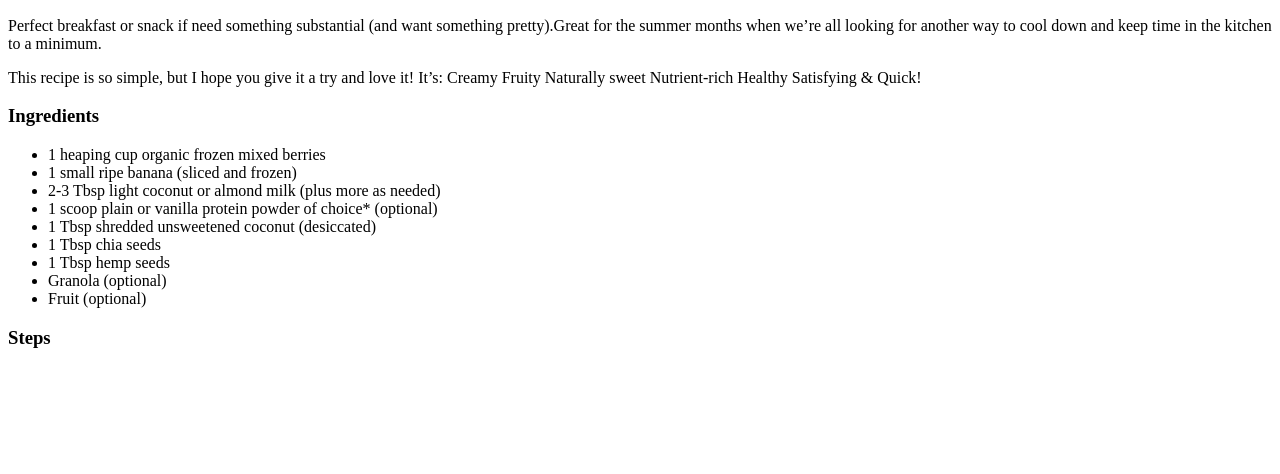
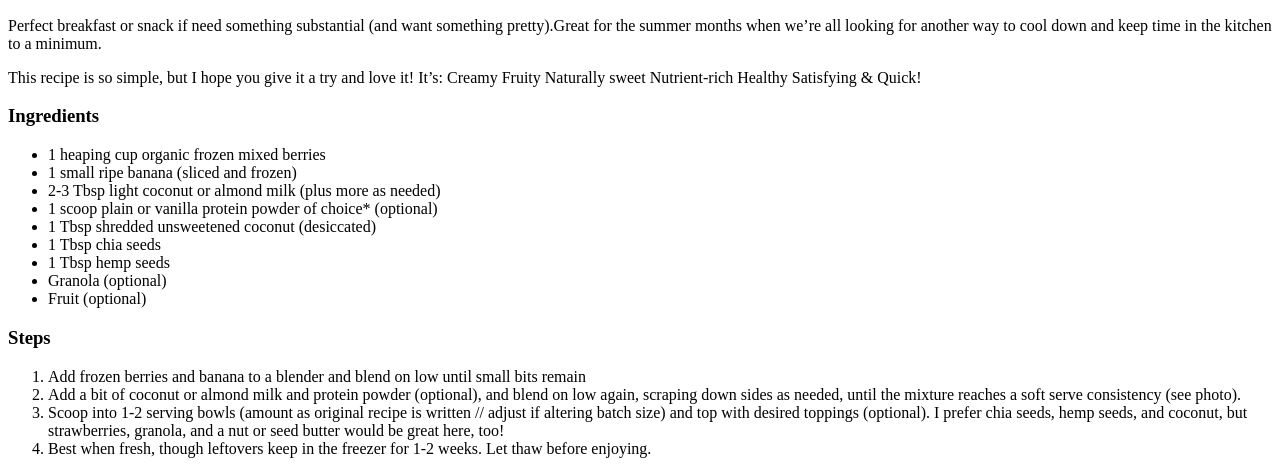
Before and after one commit to RottenK1D/odin-recipes, a plain HTML site: page recipes/smoothie-bowl.html in a window 1280 px wide. Shown: the part 509-983 px from the top of the page. Before the commit the page ends 877 px from the top, so only its background shows below. Drawn offline with Linux system fonts and the light colour scheme.

Commit message:
add new receipie

```diff
--- a/recipes/smoothie-bowl.html
+++ b/recipes/smoothie-bowl.html
@@ -38,5 +38,11 @@
     </ul>
 
     <h3>Steps</h3>
+    <ol>
+        <li>Add frozen berries and banana to a blender and blend on low until small bits remain</li>
+        <li>Add a bit of coconut or almond milk and protein powder (optional), and blend on low again, scraping down sides as needed, until the mixture reaches a soft serve consistency (see photo).</li>
+        <li>Scoop into 1-2 serving bowls (amount as original recipe is written // adjust if altering batch size) and top with desired toppings (optional). I prefer chia seeds, hemp seeds, and coconut, but strawberries, granola, and a nut or seed butter would be great here, too!</li>
+        <li>Best when fresh, though leftovers keep in the freezer for 1-2 weeks. Let thaw before enjoying.</li>
+    </ol>
 </body>
 </html>
```
Also changed, not shown: index.html (+1 -0 lines), 1 other file.
